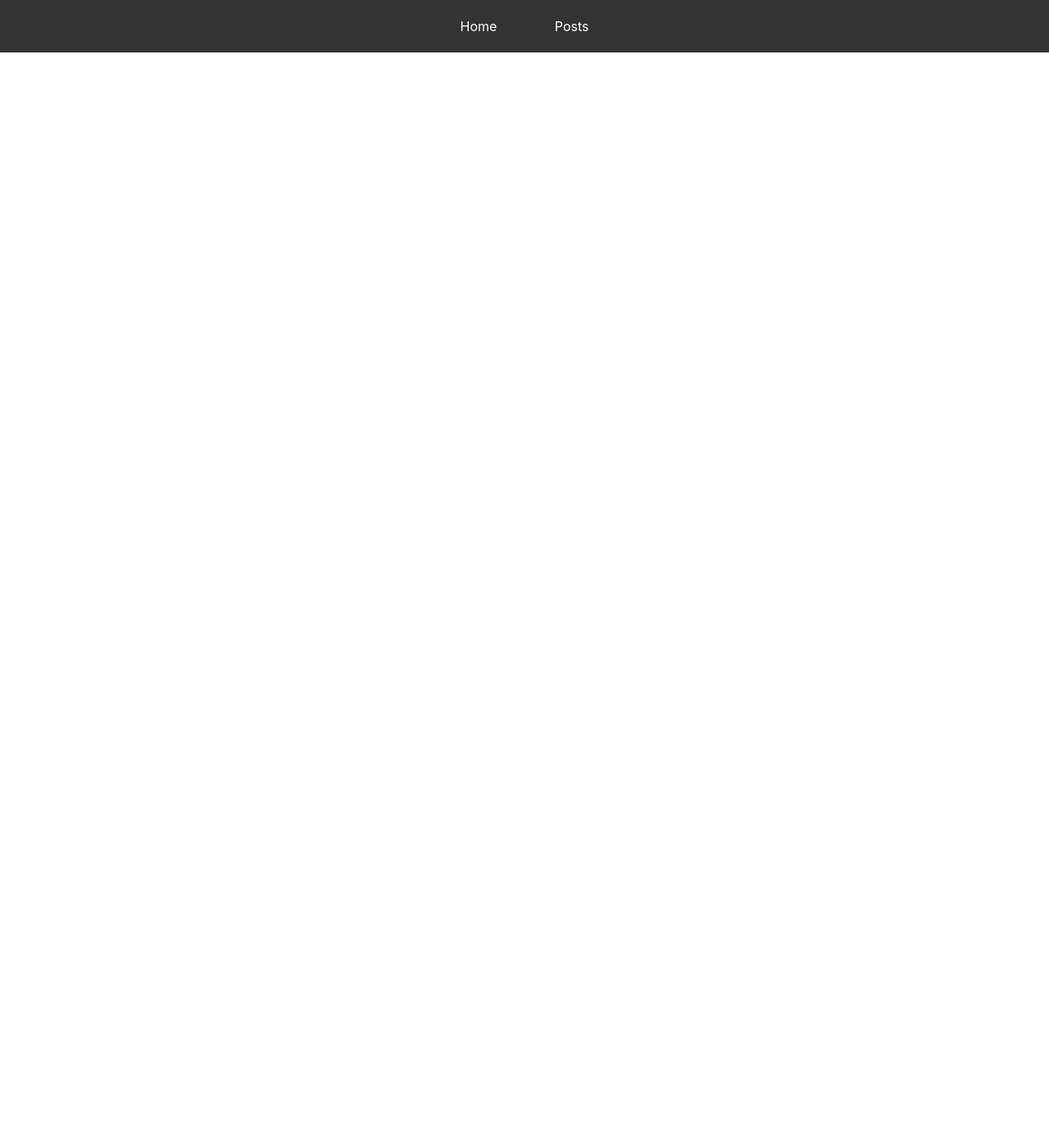
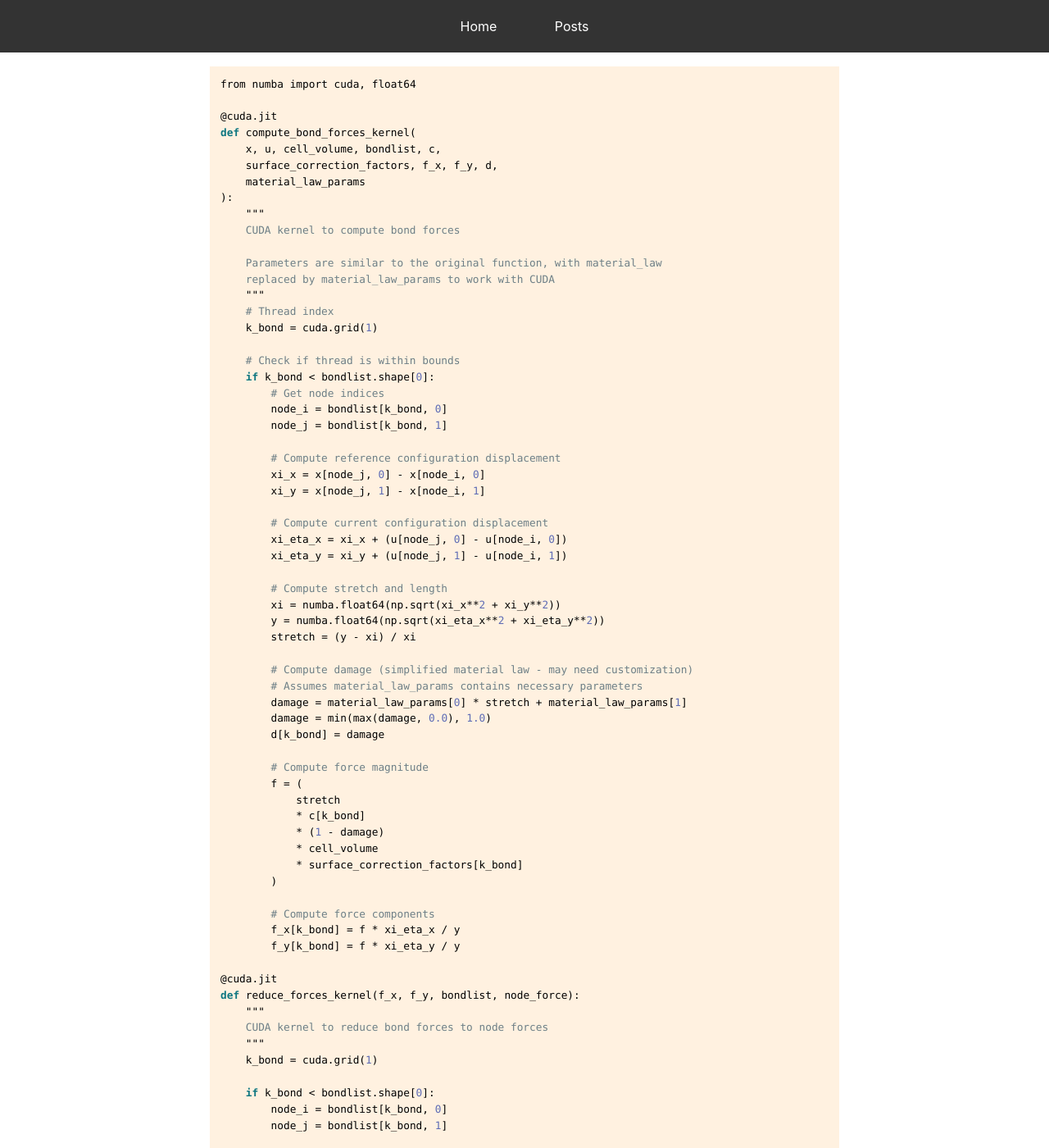
Before and after one commit to mark-hobbs/mark-hobbs.github.io, a Jekyll site: the page built from _posts/2025-02-03-cuda.md, in a window 1280 px wide and 1400 px high, scrolled down 1496 px. Shown: the whole window at 82% size. Built offline with Jekyll 4.4.1, drawn with Linux system fonts in a browser that asks for light colours; some of the changed text lies outside the part shown.

Commit message:
New cuda post

````diff
--- a/_posts/2025-02-03-cuda.md
+++ b/_posts/2025-02-03-cuda.md
@@ -40,6 +40,12 @@ class Simulation:
 
 If `CUDA` is available we need to allocate... to the GPU device...
 
+Device memory allocations and data transfers should typically be done outside the function to:
+
+- Minimise redundant data transfers
+- Allow for more efficient memory management
+- Enable potential reuse of device-allocated memory across multiple function calls
+
 ```python
 class Model:
 
@@ -49,3 +55,140 @@ class Model:
         self.particles.x = cuda.to_device(self.particles.x)
         self.particles.x = cuda.to_device(self.particles.u)
 ```
+
+```python
+# Precompute grid and block configurations
+self.n_nodes = x.shape[0]
+self.n_dimensions = x.shape[1]
+self.n_bonds = bondlist.shape[0]
+
+self.threads_per_block = 256
+self.blocks_per_grid = (self.n_bonds + self.threads_per_block - 1) // self.threads_per_block
+```
+
+### `particles.compute_forces()`
+
+```python
+from numba import cuda, float64
+
+@cuda.jit
+def compute_bond_forces_kernel(
+    x, u, cell_volume, bondlist, c,
+    surface_correction_factors, f_x, f_y, d,
+    material_law_params
+):
+    """
+    CUDA kernel to compute bond forces
+
+    Parameters are similar to the original function, with material_law
+    replaced by material_law_params to work with CUDA
+    """
+    # Thread index
+    k_bond = cuda.grid(1)
+
+    # Check if thread is within bounds
+    if k_bond < bondlist.shape[0]:
+        # Get node indices
+        node_i = bondlist[k_bond, 0]
+        node_j = bondlist[k_bond, 1]
+
+        # Compute reference configuration displacement
+        xi_x = x[node_j, 0] - x[node_i, 0]
+        xi_y = x[node_j, 1] - x[node_i, 1]
+
+        # Compute current configuration displacement
+        xi_eta_x = xi_x + (u[node_j, 0] - u[node_i, 0])
+        xi_eta_y = xi_y + (u[node_j, 1] - u[node_i, 1])
+
+        # Compute stretch and length
+        xi = numba.float64(np.sqrt(xi_x**2 + xi_y**2))
+        y = numba.float64(np.sqrt(xi_eta_x**2 + xi_eta_y**2))
+        stretch = (y - xi) / xi
+
+        # Compute damage (simplified material law - may need customization)
+        # Assumes material_law_params contains necessary parameters
+        damage = material_law_params[0] * stretch + material_law_params[1]
+        damage = min(max(damage, 0.0), 1.0)
+        d[k_bond] = damage
+
+        # Compute force magnitude
+        f = (
+            stretch
+            * c[k_bond]
+            * (1 - damage)
+            * cell_volume
+            * surface_correction_factors[k_bond]
+        )
+
+        # Compute force components
+        f_x[k_bond] = f * xi_eta_x / y
+        f_y[k_bond] = f * xi_eta_y / y
+
+@cuda.jit
+def reduce_forces_kernel(f_x, f_y, bondlist, node_force):
+    """
+    CUDA kernel to reduce bond forces to node forces
+    """
+    k_bond = cuda.grid(1)
+
+    if k_bond < bondlist.shape[0]:
+        node_i = bondlist[k_bond, 0]
+        node_j = bondlist[k_bond, 1]
+
+        # Use atomic adds to safely update node forces
+        cuda.atomic.add(node_force, (node_i, 0), f_x[k_bond])
+        cuda.atomic.add(node_force, (node_j, 0), -f_x[k_bond])
+        cuda.atomic.add(node_force, (node_i, 1), f_y[k_bond])
+        cuda.atomic.add(node_force, (node_j, 1), -f_y[k_bond])
+
+def compute_nodal_forces_cuda(
+    x, u, cell_volume, bondlist, d, c,
+    material_law_params, surface_correction_factors
+):
+    """
+    CUDA-accelerated version of compute_nodal_forces
+
+    Parameters:
+    -----------
+    material_law_params : array-like
+        Parameters for the material law (replace the function)
+    """
+    # Allocate device memory
+    x_d = cuda.to_device(x)
+    u_d = cuda.to_device(u)
+    bondlist_d = cuda.to_device(bondlist)
+    c_d = cuda.to_device(c)
+    surface_correction_factors_d = cuda.to_device(surface_correction_factors)
+
+    # Allocate output arrays on device
+    n_nodes = x.shape[0]
+    n_dimensions = x.shape[1]
+    n_bonds = bondlist.shape[0]
+
+    node_force_d = cuda.device_array((n_nodes, n_dimensions), dtype=np.float64)
+    f_x_d = cuda.device_array(n_bonds, dtype=np.float64)
+    f_y_d = cuda.device_array(n_bonds, dtype=np.float64)
+    d_d = cuda.to_device(d)
+
+    # Configure grid and block sizes
+    threads_per_block = 256
+    blocks_per_grid = (n_bonds + threads_per_block - 1) // threads_per_block
+
+    # Launch bond forces kernel
+    compute_bond_forces_kernel[blocks_per_grid, threads_per_block](
+        x_d, u_d, cell_volume, bondlist_d, c_d,
+        surface_correction_factors_d, f_x_d, f_y_d, d_d,
+        material_law_params
+    )
+
+    # Launch force reduction kernel
+    reduce_forces_kernel[blocks_per_grid, threads_per_block](
+        f_x_d, f_y_d, bondlist_d, node_force_d
+    )
+
+    # Copy results back to host
+    node_force = node_force_d.copy_to_host()
+    d = d_d.copy_to_host()
+
+    return node_force, d
+```
````
Also changed, not shown: other parts of _posts/2025-02-03-cuda.md (+1 -1 lines).
